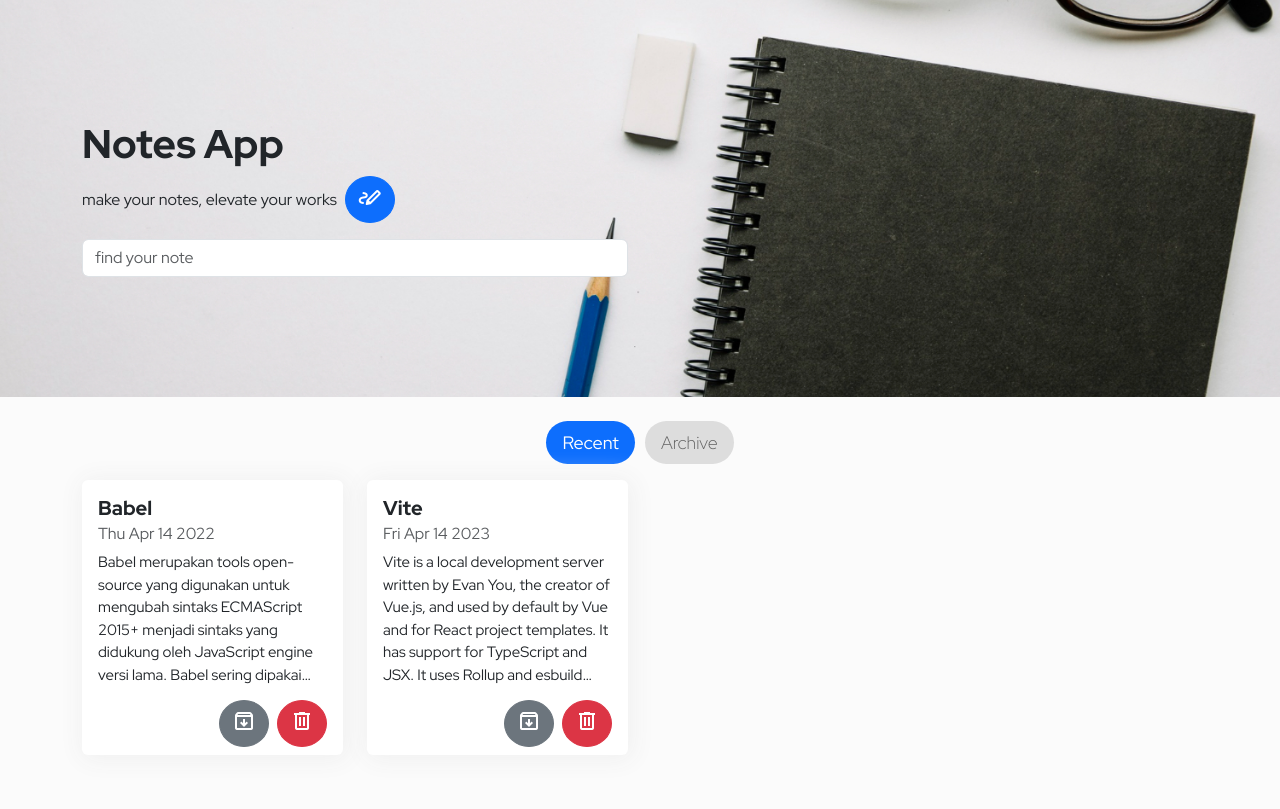
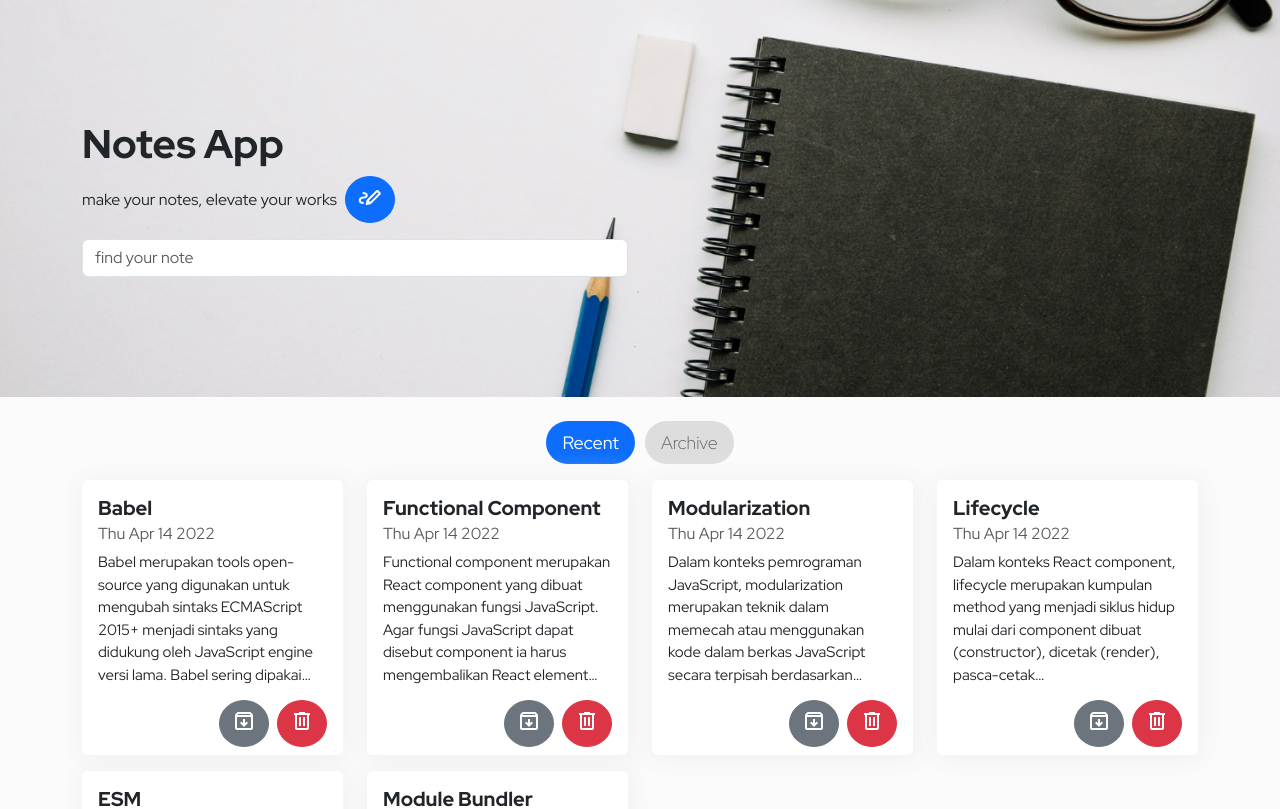
Before and after one commit to faridnugraha/react-notes-app, a React (Vite) app: page / in a window 1280 px wide. Shown: the top 809 px of the page. Built offline with nearby package versions, Linux system fonts and the light colour scheme.

Commit message:
update submission

```diff
--- a/src/components/NoteItem.jsx
+++ b/src/components/NoteItem.jsx
@@ -25,14 +25,14 @@ class NoteItem extends React.Component{
     archivedButtonHandler(event){
         event.stopPropagation()
         event.preventDefault()
-        this.props.onArchiveToggle(this.props.id)
+        this.props.onArchiveToggle(this.props.id, this.props.archived)
     }
 
     render(){
         const dateFormated = new Date(this.props.createdAt).toDateString()
         return(
             <>
-                <Col xs={12} sm={12} md={6} lg={4} xl={3}>
+                <Col xs={12} sm={12} md={6} lg={4} xl={3} className="mb-3">
                     <Link to={`/note/${this.props.id}`} style={{ color: 'inherit', textDecoration: 'inherit'}} className=" note-item__body">
                         <Card className="note-item">
                             <Card.Body className="pb-0">
@@ -63,7 +63,7 @@ class NoteItem extends React.Component{
 NoteItem.propTypes = {
     onDelete: PropTypes.func.isRequired,
     onArchiveToggle: PropTypes.func.isRequired,
-    id: PropTypes.number.isRequired,
+    id: PropTypes.string.isRequired,
     title: PropTypes.string.isRequired,
     body: PropTypes.string.isRequired,
     archived: PropTypes.bool.isRequired,
--- a/src/components/NoteManageButton.jsx
+++ b/src/components/NoteManageButton.jsx
@@ -15,7 +15,7 @@ function NoteManageButton({id, archived, onArchiveToggle, deleteButtonHandler}){
 }
 
 NoteManageButton.propTypes = {
-    id: PropTypes.number.isRequired,
+    id: PropTypes.string.isRequired,
     archived: PropTypes.bool.isRequired,
     deleteButtonHandler: PropTypes.func.isRequired,
     onArchiveToggle: PropTypes.func.isRequired,
--- a/src/components/NotesApp.jsx
+++ b/src/components/NotesApp.jsx
@@ -3,7 +3,8 @@ import { Routes, Route } from 'react-router-dom';
 import HomePage from '../pages/HomePage';
 import AddNotePage from '../pages/AddNotePage';
 import NoteDetailPage from '../pages/NoteDetailPage';
-import { getNotes, addNotes, changeArchivedStatus, deleteNote } from '../utils/notes';
+// import { getAllNotes, addNote, changeArchivedStatus, deleteNote } from '../utils/notes';
+import { getAllNotes, addNote, archiveNote, unarchiveNote, deleteNote } from '../utils/local-data';
 import NotFoundPage from '../pages/NotFoundPage';
 
 class ContactApp extends React.Component{
@@ -11,7 +12,7 @@ class ContactApp extends React.Component{
     super(props)
 
     this.state = {
-      notes: getNotes()
+      notes: getAllNotes()
     }
 
     this.onDeleteHandler = this.onDeleteHandler.bind(this)
@@ -22,18 +23,22 @@ class ContactApp extends React.Component{
   onDeleteHandler(id){
     if(confirm('Do you want to delete this note?')){
       deleteNote(id)
-      this.setState({notes: getNotes()})
+      this.setState({notes: getAllNotes()})
     }
   }
 
-  onChangeArchivedHandler(id){
-    changeArchivedStatus(id)
-    this.setState({notes: getNotes()})
+  onChangeArchivedHandler(id, isArchived){
+    if(isArchived){
+      unarchiveNote(id)
+    }else{
+      archiveNote(id)
+    }
+    this.setState({notes: getAllNotes()})
   }
 
   onAddHandler(note){
-    addNotes(note)
-    this.setState({notes: getNotes()})
+    addNote(note)
+    this.setState({notes: getAllNotes()})
   }
 
   render(){
@@ -41,6 +46,7 @@ class ContactApp extends React.Component{
       <>
           <Routes>
             <Route path="/" element={<HomePage notes={this.state.notes} deleteHandler={this.onDeleteHandler} archivedHandler={this.onChangeArchivedHandler}/>} />
+            <Route path="/note/*" element={<NotFoundPage/>} />
             <Route path="/note/:id" element={<NoteDetailPage archivedHandler={this.onChangeArchivedHandler} deleteHandler={this.onDeleteHandler}/>} />
             <Route path="/note/add" element={<AddNotePage addHandler={this.onAddHandler}/>} />
             <Route path="*" element={<NotFoundPage/>} />
--- a/src/pages/NoteDetailPage.jsx
+++ b/src/pages/NoteDetailPage.jsx
@@ -1,25 +1,25 @@
 import React from "react";
 import { Container, Row, Col, Card} from "react-bootstrap";
 import NoteManageButton from "../components/NoteManageButton";
-import { getNoteById } from "../utils/notes";
+import { getNote } from "../utils/local-data";
 import { useParams } from "react-router-dom";
 import { PropTypes } from "prop-types";
 import BackHomeButton from "../components/BackHomeButton";
 import { useNavigate } from 'react-router-dom'
+import NotFoundPage from "./NotFoundPage";
 
 
 function NoteDetailPageWrapper({archivedHandler, deleteHandler}){
     const { id } = useParams()
     const navigate = useNavigate()
-    return <NoteDetailPage navigate={navigate} id={Number(id)} archivedHandler={archivedHandler} deleteHandler={deleteHandler}/>
+    return <NoteDetailPage navigate={navigate} id={id} archivedHandler={archivedHandler} deleteHandler={deleteHandler}/>
 }
 
 class NoteDetailPage extends React.Component{
     constructor(props){
         super(props)
-
         this.state = {
-            note : getNoteById(this.props.id)
+            note : getNote(this.props.id)
         }
 
         this.onArchiveHandler = this.onArchiveHandler.bind(this)
@@ -27,8 +27,8 @@ class NoteDetailPage extends React.Component{
     }
 
     onArchiveHandler(){
-        this.props.archivedHandler(this.state.note.id)
-        this.setState({note: getNoteById(this.props.id)})
+        this.props.archivedHandler(this.state.note.id, this.state.note.archived)
+        this.setState({note: getNote(this.props.id)})
     }
 
     onDeleteHandler(){
@@ -37,6 +37,9 @@ class NoteDetailPage extends React.Component{
     }
 
     render(){
+        if (this.state.note === undefined) {
+           return <NotFoundPage/>
+        }
         return(
             <Container>
                 <Row className="justify-content-center mt-5">
@@ -68,7 +71,7 @@ NoteDetailPageWrapper.propTypes = {
 }
 
 NoteDetailPage.propTypes = {
-    id: PropTypes.number.isRequired,
+    id: PropTypes.string.isRequired,
     navigate: PropTypes.func.isRequired,
     archivedHandler: PropTypes.func.isRequired,
     deleteHandler: PropTypes.func.isRequired
--- /dev/null
+++ b/src/utils/local-data.js
@@ -0,0 +1,133 @@
+let notes = [{
+        id: 'notes-1',
+        title: 'Babel',
+        body: 'Babel merupakan tools open-source yang digunakan untuk mengubah sintaks ECMAScript 2015+ menjadi sintaks yang didukung oleh JavaScript engine versi lama. Babel sering dipakai ketika kita menggunakan sintaks terbaru termasuk sintaks JSX.',
+        createdAt: '2022-04-14T04:27:34.572Z',
+        archived: false,
+    },
+    {
+        id: 'notes-2',
+        title: 'Functional Component',
+        body: 'Functional component merupakan React component yang dibuat menggunakan fungsi JavaScript. Agar fungsi JavaScript dapat disebut component ia harus mengembalikan React element dan dipanggil layaknya React component.',
+        createdAt: '2022-04-14T04:27:34.572Z',
+        archived: false,
+    },
+    {
+        id: 'notes-3',
+        title: 'Modularization',
+        body: 'Dalam konteks pemrograman JavaScript, modularization merupakan teknik dalam memecah atau menggunakan kode dalam berkas JavaScript secara terpisah berdasarkan tanggung jawabnya masing-masing.',
+        createdAt: '2022-04-14T04:27:34.572Z',
+        archived: false,
+    },
+    {
+        id: 'notes-4',
+        title: 'Lifecycle',
+        body: 'Dalam konteks React component, lifecycle merupakan kumpulan method yang menjadi siklus hidup mulai dari component dibuat (constructor), dicetak (render), pasca-cetak (componentDidMount), dan sebagainya. ',
+        createdAt: '2022-04-14T04:27:34.572Z',
+        archived: false,
+    },
+    {
+        id: 'notes-5',
+        title: 'ESM',
+        body: 'ESM (ECMAScript Module) merupakan format modularisasi standar JavaScript.',
+        createdAt: '2022-04-14T04:27:34.572Z',
+        archived: false,
+    },
+    {
+        id: 'notes-6',
+        title: 'Module Bundler',
+        body: 'Dalam konteks pemrograman JavaScript, module bundler merupakan tools yang digunakan untuk menggabungkan seluruh modul JavaScript yang digunakan oleh aplikasi menjadi satu berkas.',
+        createdAt: '2022-04-14T04:27:34.572Z',
+        archived: false,
+    },
+];
+
+function getAllNotes() {
+    return notes;
+}
+
+function getNote(id) {
+    const foundedNote = notes.find((note) => note.id === id);
+    return foundedNote;
+}
+
+function getActiveNotes() {
+    const activeNotes = notes.filter((note) => !note.archived);
+    return activeNotes;
+}
+
+function getArchivedNotes() {
+    const archivedNotes = notes.filter((note) => note.archived);
+    return archivedNotes;
+}
+
+function addNote({
+    title,
+    body
+}) {
+    notes = [...notes, {
+        id: `notes-${+new Date()}`,
+        title: title || '(untitled)',
+        body,
+        createdAt: new Date().toISOString(),
+        archived: false,
+    }];
+}
+
+function deleteNote(id) {
+    notes = notes.filter((note) => note.id !== id);
+}
+
+function archiveNote(id) {
+    notes = notes.map((note) => {
+        if (note.id === id) {
+            return {
+                ...note,
+                archived: true
+            };
+        }
+        return note;
+    });
+}
+
+function unarchiveNote(id) {
+    notes = notes.map((note) => {
+        if (note.id === id) {
+            return {
+                ...note,
+                archived: false
+            };
+        }
+
+        return note;
+    });
+}
+
+function editNote({
+    id,
+    title,
+    body
+}) {
+    const noteToEdit = notes.find((note) => note.id === id);
+    noteToEdit.title = title;
+    noteToEdit.body = body;
+
+    notes = notes.map((note) => {
+        if (note.id === id) {
+            return note;
+        }
+        return note;
+    });
+}
+
+export {
+    getAllNotes,
+    getActiveNotes,
+    getArchivedNotes,
+    deleteNote,
+    editNote,
+    getNote,
+    archiveNote,
+    unarchiveNote,
+    addNote,
+};
--- a/src/utils/notes.js
+++ /dev/null
@@ -1,65 +0,0 @@
-let notes = [{
-        id: 1,
-        title: "Babel",
-        body: "Babel merupakan tools open-source yang digunakan untuk mengubah sintaks ECMAScript 2015+ menjadi sintaks yang didukung oleh JavaScript engine versi lama. Babel sering dipakai ketika kita menggunakan sintaks terbaru termasuk sintaks JSX.",
-        archived: false,
-        createdAt: '2022-04-14T04:27:34.572Z'
-    },
-    {
-        id: 2,
-        title: "Vite",
-        body: "Vite is a local development server written by Evan You, the creator of Vue.js, and used by default by Vue and for React project templates. It has support for TypeScript and JSX. It uses Rollup and esbuild internally for bundling.",
-        archived: false,
-        createdAt: '2023-04-14T04:27:34.572Z'
-    },
-    {
-        id: 3,
-        title: "React",
-        body: "React is a free and open-source front-end JavaScript library for building user interfaces based on components. It is maintained by Meta and a community of individual developers and companies. React can be used to develop single-page, mobile, or server-rendered applications with frameworks like Next.js",
-        archived: true,
-        createdAt: '2023-04-14T04:27:34.572Z'
-    },
-]
-
-function getNotes() {
-    return notes;
-}
-
-function getNoteById(id) {
-    const note = notes.filter((note) => note.id === id)[0]
-    return note
-}
-
-function changeArchivedStatus(id) {
-    notes = notes.map(note => {
-        if(note.id === id){
-            return {...note, archived:!note.archived}
-        }
-        return note
-    })
-}
-
-function addNotes(note) {
-    const currentDate = new Date()
-    notes = [
-        ...notes,
-        {
-            id: +new Date(),
-            archived: false,
-            createdAt: currentDate.toJSON(),
-            ...note
-        },
-    ]
-}
-
-function deleteNote(id) {
-    notes = notes.filter((note) => note.id !== id);
-}
-
-export {
-    getNotes,
-    getNoteById,
-    addNotes,
-    deleteNote,
-    changeArchivedStatus
-};
```
